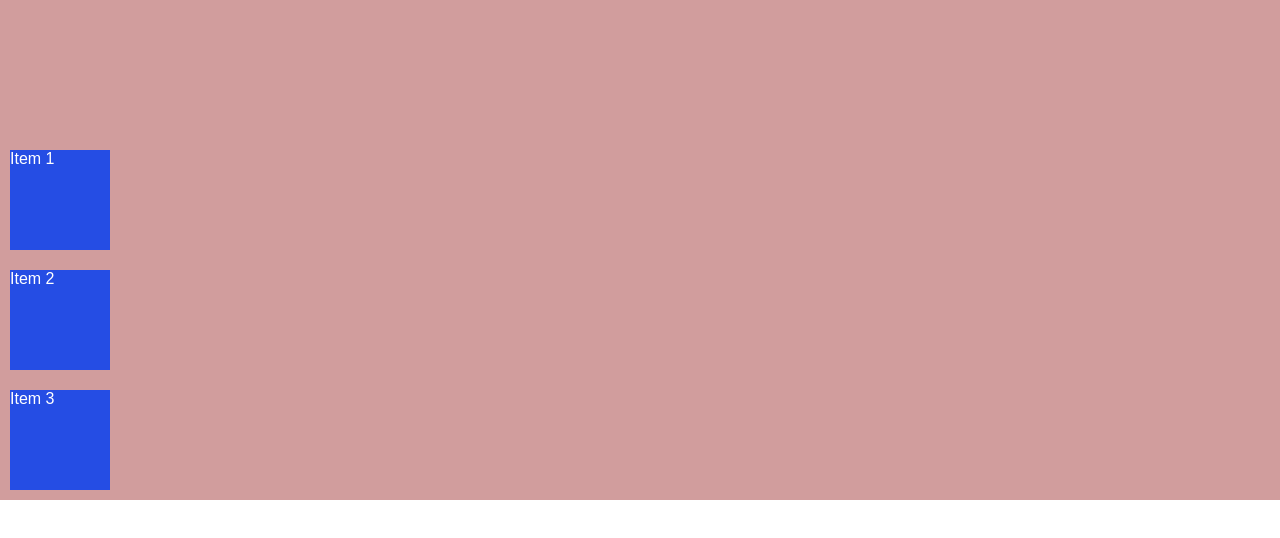
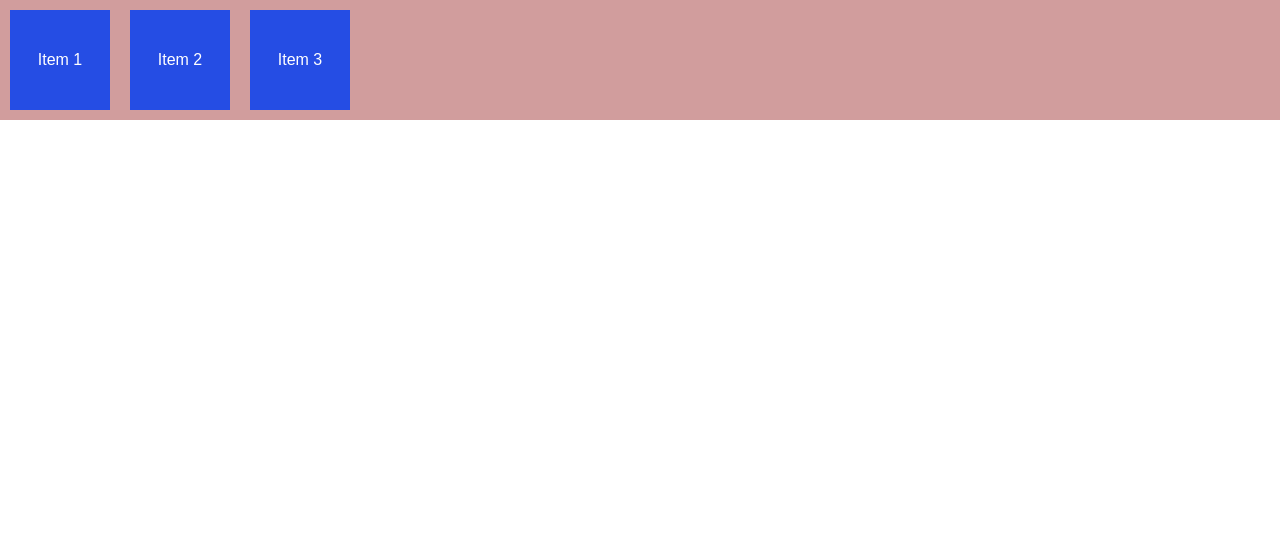
Before and after one commit to ManushreeMallaraju/Flexbox-Layout-Project, a plain HTML site: page work-with-properties/index.html in a window 1280 px wide. Drawn offline with Linux system fonts and the light colour scheme.

Commit message:
centering elements

```diff
--- a/work-with-properties/style.css
+++ b/work-with-properties/style.css
@@ -9,14 +9,13 @@ body {
 }
 
 .flex-container {
-  height: 500px;
-  flex-direction: column; /*to create column*/
+  /* flex-direction: row;by default */
   display: flex; /* defaults to flex row : main-axis flex-direction:row */
   background-color: #d19d9d;
   /* Always is on the main axis*/
-  justify-content: end;
+  /* justify-content: end; */
   /* Always is on the cross axis*/
-  align-items: start; /* The property used to align items on the cross-axis */
+  /* align-items: start;  */
 }
 
 /* .flex-container::after {  to show how it align without flex
@@ -31,7 +30,11 @@ body {
   background-color: #254de4;
   color: white;
   margin: 10px;
-  /* float: left;  without using flex-container*/
+
+  /* Centering elements */
+  display: flex; /* It doesn't matter it have to be a flex container, can be flex item as well*/
+  justify-content: center; /*main axis - horizontal*/
+  align-items: center; /*cross axis - vertical*/
 }
 
 /* .item:nth-of-type(3) {
```
